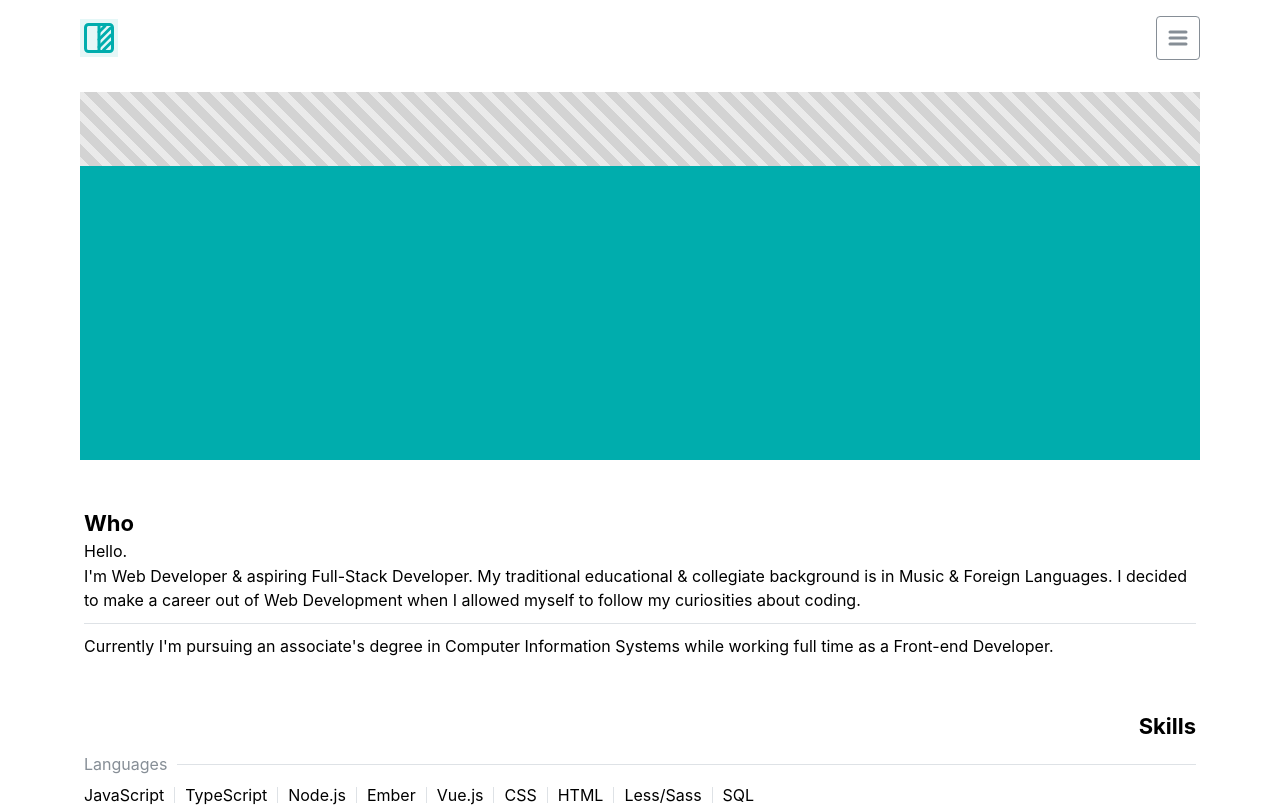
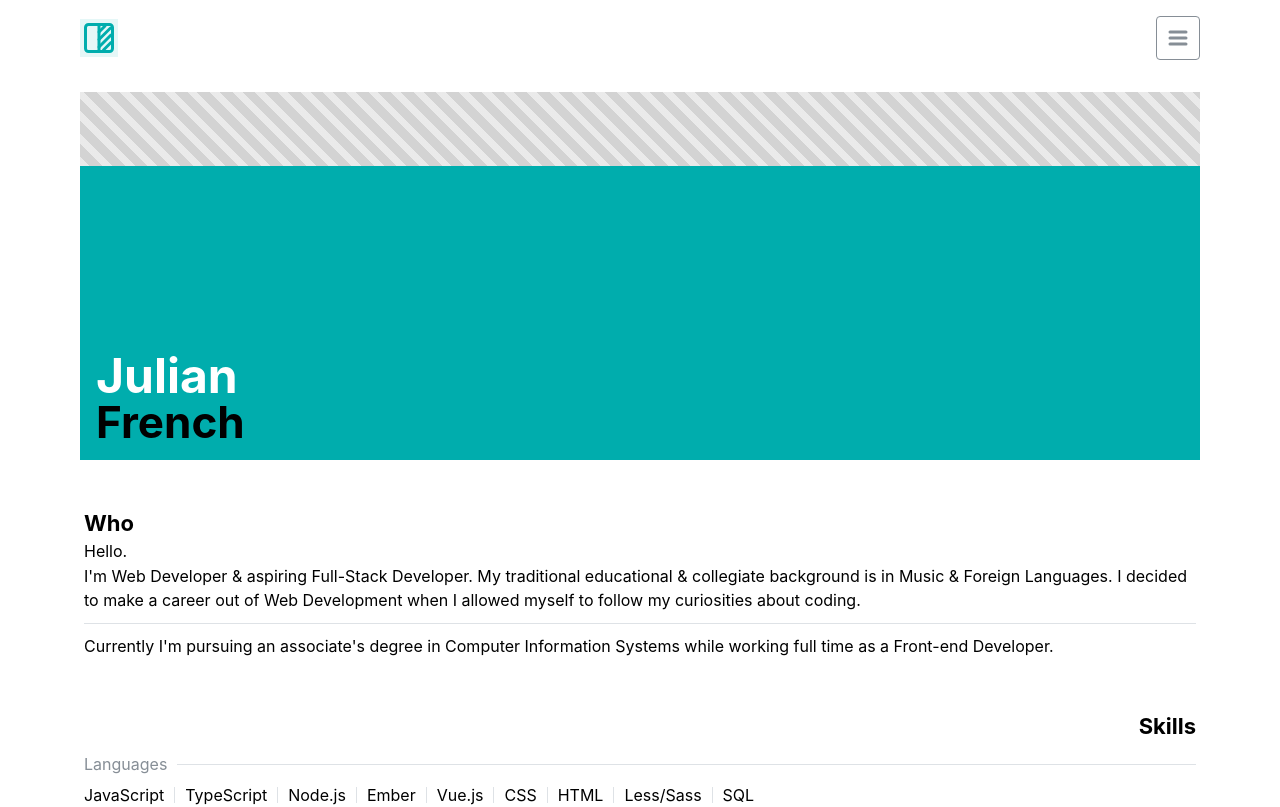
Before and after one commit to Jufrench/ju4, a Next.js app: page / in a window 1280 px wide. Shown: the top 807 px of the page. Built offline with nearby package versions, Linux system fonts and the light colour scheme.

Commit message:
Hero updated

```diff
--- a/src/pages/index.tsx
+++ b/src/pages/index.tsx
@@ -95,7 +95,11 @@
             height: "20%",
             background: 'repeating-linear-gradient(45deg, rgba(51, 51, 51, 0.1), rgba(51, 51, 51, 0.1) 7px, lightgray 5px, lightgray 16px)'
           }}/>
-        <Box bg="#00adad" style={{flexGrow: 1}}></Box>
+        <Box bg="#00adad" pl="md" pb="md" style={{flexGrow: 1, display: "flex", flexDirection: "column", justifyContent: "flex-end"}}>
+          <Title order={1} c="white" m="0" lh="1" style={{fontSize: "3rem"}}>Julian</Title>
+          {/* <Divider /> */}
+          <Title order={1} c="black" m="0" lh="1" style={{fontSize: "2.75rem"}}>French</Title>
+        </Box>
       </Stack>
     </Center>
   )
```
